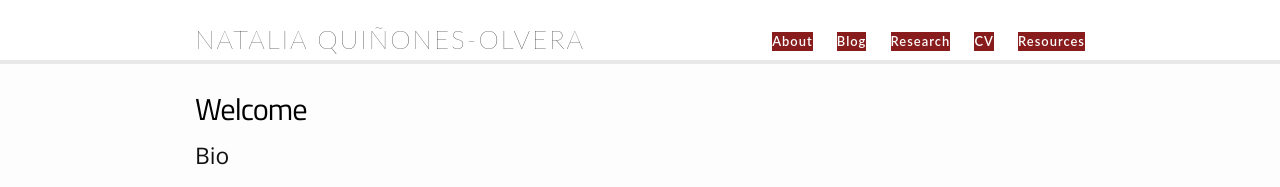
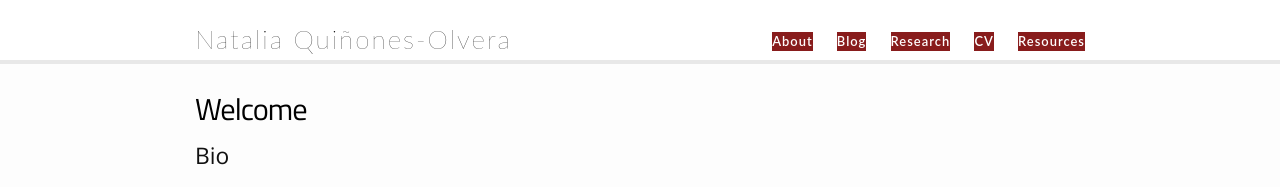
Before and after one commit to nataquinones/nataquinones.github.io, a Jekyll site: the page built from index.html, in a window 1280 px wide. Shown: the top 187 px of the page. Built offline with Jekyll 4.4.1, drawn with Linux system fonts in a browser that asks for light colours.

Commit message:
Play with css file

```diff
--- a/_sass/_header.scss
+++ b/_sass/_header.scss
@@ -19,7 +19,7 @@
     margin-bottom: 0;
     float: left;
     font-weight: 100;
-    text-transform: uppercase;
+    \\text-transform: uppercase;
 		font-family: 'Lato', sans-serif;
     color: #ffffff;
     &,
```
